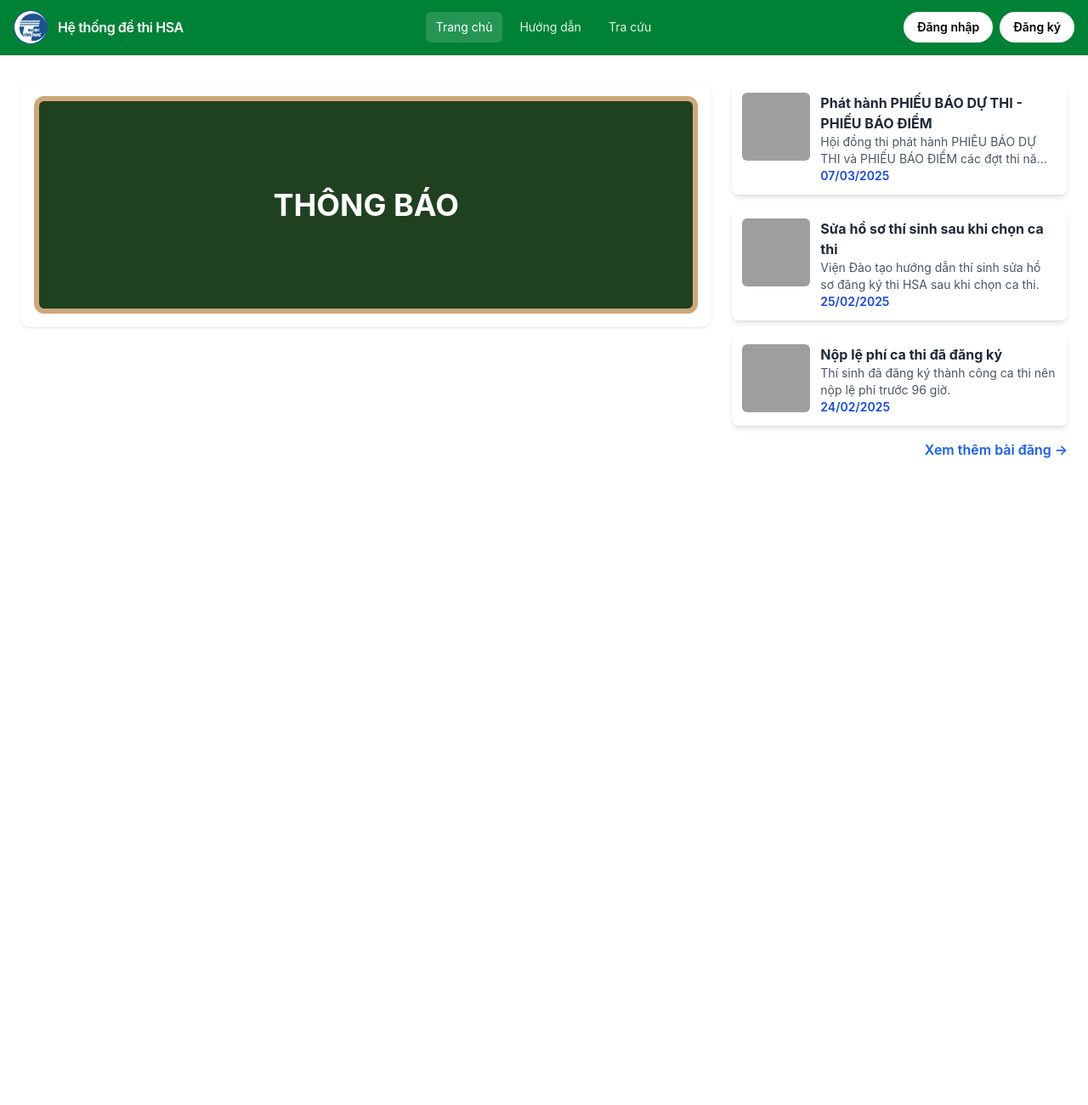
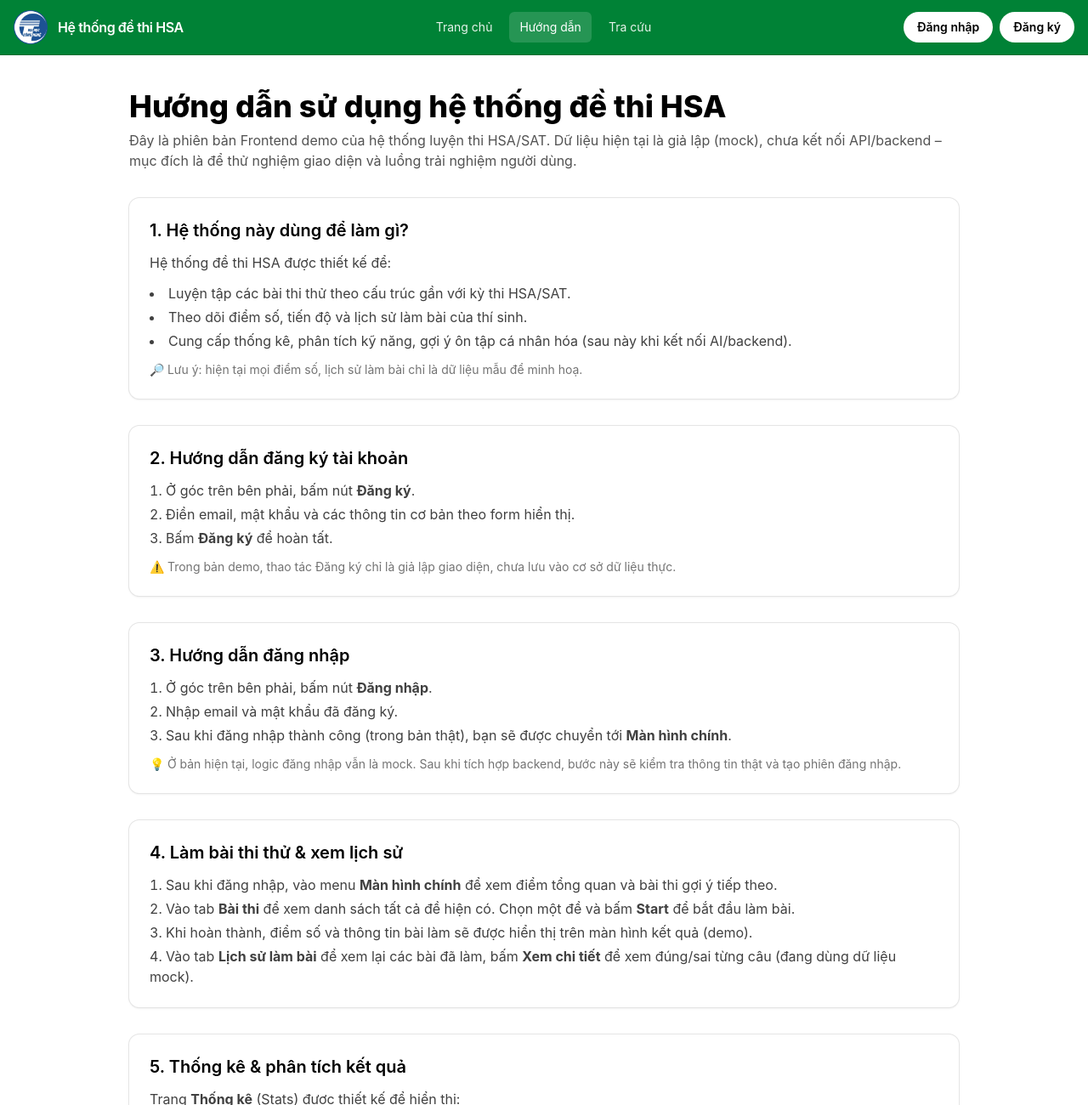
Before and after one commit to vikysoyeu/FE_HSA, a React (Vite) app in the folder FE Demo/: page /huong-dan in a window 1280 px wide. Before the commit this address led to /. Shown: the top 1300 px of the page at 85% size. Before the commit the page ends 800 px from the top, so only its background shows below. Built offline with nearby package versions, Linux system fonts and the light colour scheme; no server answers; grey boxes are pictures that could not be loaded.

Commit message:
thêm Guide ở Home

```diff
--- a/FE Demo/src/pages/App.jsx
+++ b/FE Demo/src/pages/App.jsx
@@ -14,6 +14,7 @@ import Exam from "./Exam.jsx";
 import HistoryPage from "./HistoryPage.jsx";
 import Stats from "./Stats.jsx";
 import HistoryDetail from "./HistoryDetails.jsx";
+import Guide from "./Guide.jsx";
 
 // Route guard
 import ProtectedRoute from "../routes/ProtectedRoute.jsx";
@@ -27,6 +28,7 @@ export default function App() {
       {/* Public */}
       <Route path="/login" element={<Login />} />
       <Route path="/register" element={<Register />} />
+      <Route path="/huong-dan" element={<Guide />} />
 
       {/* Private (cần ProtectedRoute) */}
       <Route
--- /dev/null
+++ b/FE Demo/src/pages/Guide.jsx
@@ -0,0 +1,149 @@
+import React from "react";
+import Navbar from "../components/Navbar.jsx";
+
+export default function Guide() {
+  return (
+    <div className="min-h-screen bg-white">
+      <Navbar />
+
+      <main className="max-w-5xl mx-auto px-6 py-10 space-y-8">
+        {/* Tiêu đề chính */}
+        <header>
+          <h1 className="text-3xl md:text-4xl font-extrabold mb-2">
+            Hướng dẫn sử dụng hệ thống đề thi HSA
+          </h1>
+          <p className="text-sm md:text-base text-neutral-600">
+            Đây là phiên bản Frontend demo của hệ thống luyện thi HSA/SAT. Dữ liệu
+            hiện tại là giả lập (mock), chưa kết nối API/backend – mục đích là để
+            thử nghiệm giao diện và luồng trải nghiệm người dùng.
+          </p>
+        </header>
+
+        {/* 1. Giới thiệu tổng quan */}
+        <section className="bg-white rounded-xl shadow-sm ring-1 ring-neutral-200 p-6 space-y-3">
+          <h2 className="text-xl font-semibold">
+            1. Hệ thống này dùng để làm gì?
+          </h2>
+          <p className="text-sm md:text-base text-neutral-700">
+            Hệ thống đề thi HSA được thiết kế để:
+          </p>
+          <ul className="list-disc list-inside text-sm md:text-base text-neutral-700 space-y-1">
+            <li>Luyện tập các bài thi thử theo cấu trúc gần với kỳ thi HSA/SAT.</li>
+            <li>Theo dõi điểm số, tiến độ và lịch sử làm bài của thí sinh.</li>
+            <li>
+              Cung cấp thống kê, phân tích kỹ năng, gợi ý ôn tập cá nhân hóa
+              (sau này khi kết nối AI/backend).
+            </li>
+          </ul>
+          <p className="text-xs md:text-sm text-neutral-500">
+            🔎 Lưu ý: hiện tại mọi điểm số, lịch sử làm bài chỉ là dữ liệu mẫu
+            để minh hoạ.
+          </p>
+        </section>
+
+        {/* 2. Đăng ký tài khoản */}
+        <section className="bg-white rounded-xl shadow-sm ring-1 ring-neutral-200 p-6 space-y-3">
+          <h2 className="text-xl font-semibold">
+            2. Hướng dẫn đăng ký tài khoản
+          </h2>
+          <ol className="list-decimal list-inside text-sm md:text-base text-neutral-700 space-y-1">
+            <li>Ở góc trên bên phải, bấm nút <strong>Đăng ký</strong>.</li>
+            <li>Điền email, mật khẩu và các thông tin cơ bản theo form hiển thị.</li>
+            <li>Bấm <strong>Đăng ký</strong> để hoàn tất.</li>
+          </ol>
+          <p className="text-xs md:text-sm text-neutral-500">
+            ⚠️ Trong bản demo, thao tác Đăng ký chỉ là giả lập giao diện, chưa lưu
+            vào cơ sở dữ liệu thực.
+          </p>
+        </section>
+
+        {/* 3. Đăng nhập */}
+        <section className="bg-white rounded-xl shadow-sm ring-1 ring-neutral-200 p-6 space-y-3">
+          <h2 className="text-xl font-semibold">
+            3. Hướng dẫn đăng nhập
+          </h2>
+          <ol className="list-decimal list-inside text-sm md:text-base text-neutral-700 space-y-1">
+            <li>Ở góc trên bên phải, bấm nút <strong>Đăng nhập</strong>.</li>
+            <li>Nhập email và mật khẩu đã đăng ký.</li>
+            <li>
+              Sau khi đăng nhập thành công (trong bản thật), bạn sẽ được chuyển
+              tới <strong>Màn hình chính</strong>.
+            </li>
+          </ol>
+          <p className="text-xs md:text-sm text-neutral-500">
+            💡 Ở bản hiện tại, logic đăng nhập vẫn là mock. Sau khi tích hợp
+            backend, bước này sẽ kiểm tra thông tin thật và tạo phiên đăng nhập.
+          </p>
+        </section>
+
+        {/* 4. Hướng dẫn làm bài thi thử */}
+        <section className="bg-white rounded-xl shadow-sm ring-1 ring-neutral-200 p-6 space-y-3">
+          <h2 className="text-xl font-semibold">
+            4. Làm bài thi thử & xem lịch sử
+          </h2>
+          <ol className="list-decimal list-inside text-sm md:text-base text-neutral-700 space-y-1">
+            <li>
+              Sau khi đăng nhập, vào menu <strong>Màn hình chính</strong> để xem
+              điểm tổng quan và bài thi gợi ý tiếp theo.
+            </li>
+            <li>
+              Vào tab <strong>Bài thi</strong> để xem danh sách tất cả đề hiện
+              có. Chọn một đề và bấm <strong>Start</strong> để bắt đầu làm bài.
+            </li>
+            <li>
+              Khi hoàn thành, điểm số và thông tin bài làm sẽ được hiển thị trên
+              màn hình kết quả (demo).
+            </li>
+            <li>
+              Vào tab <strong>Lịch sử làm bài</strong> để xem lại các bài đã làm,
+              bấm <strong>Xem chi tiết</strong> để xem đúng/sai từng câu
+              (đang dùng dữ liệu mock).
+            </li>
+          </ol>
+        </section>
+
+        {/* 5. Thống kê & Thống kê (Stats) */}
+        <section className="bg-white rounded-xl shadow-sm ring-1 ring-neutral-200 p-6 space-y-3">
+          <h2 className="text-xl font-semibold">
+            5. Thống kê & phân tích kết quả
+          </h2>
+          <p className="text-sm md:text-base text-neutral-700">
+            Trang <strong>Thống kê</strong> (Stats) được thiết kế để hiển thị:
+          </p>
+          <ul className="list-disc list-inside text-sm md:text-base text-neutral-700 space-y-1">
+            <li>Điểm trung bình, điểm cao nhất, số bài đã làm.</li>
+            <li>Biểu đồ tiến bộ theo thời gian (Overall/Math/Reading & Writing).</li>
+            <li>Độ chính xác theo từng chủ đề và kỹ năng.</li>
+            <li>
+              Gợi ý học tập cá nhân hóa (sau này sẽ lấy từ mô-đun AI khi có
+              backend).
+            </li>
+          </ul>
+          <p className="text-xs md:text-sm text-neutral-500">
+            Hiện tại, phần này hiển thị dữ liệu mẫu. Khi kết nối API, mọi thông
+            tin sẽ dựa trên kết quả làm bài thật của từng tài khoản.
+          </p>
+        </section>
+
+        {/* 6. Một số lưu ý */}
+        <section className="bg-white rounded-xl shadow-sm ring-1 ring-neutral-200 p-6 space-y-3">
+          <h2 className="text-xl font-semibold">6. Một số lưu ý khi dùng demo</h2>
+          <ul className="list-disc list-inside text-sm md:text-base text-neutral-700 space-y-1">
+            <li>
+              Dữ liệu (đề thi, điểm số, lịch sử) hiện chỉ là dữ liệu giả lập được
+              viết cứng ở Frontend.
+            </li>
+            <li>
+              Mục tiêu của bản này là kiểm tra giao diện, luồng màn hình và trải
+              nghiệm người dùng.
+            </li>
+            <li>
+              Khi kết nối backend, các màn hình sẽ dùng API thật nhưng layout &amp;
+              UX vẫn giữ như hiện tại.
+            </li>
+          </ul>
+        </section>
+      </main>
+    </div>
+  );
+}
```
